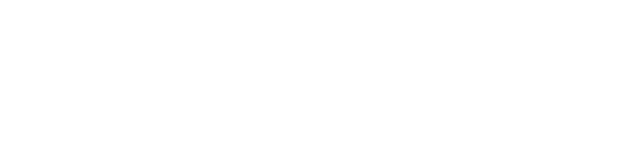
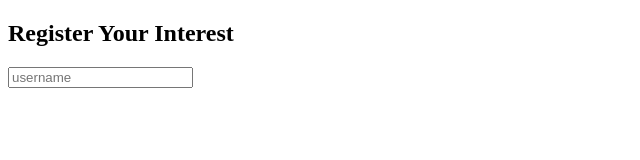
Before and after one commit to laurenclark/form-validation, a plain HTML site: page index.html in a window 1280 px wide. Shown: the whole page, without its empty margins (0-640 px from the left). Drawn offline with Linux system fonts and the light colour scheme.

Commit message:
Add input to form

```diff
--- a/index.html
+++ b/index.html
@@ -10,7 +10,18 @@
     </head>
     <body>
         <div class="container">
-            <form action="" id="form" class="form"></form>
+            <form action="" id="form" class="form">
+                <h2>Register Your Interest</h2>
+                <div class="form-control">
+                    <label for="username"></label>
+                    <input
+                        type="text"
+                        name="username"
+                        id="username"
+                        placeholder="username"
+                    />
+                </div>
+            </form>
         </div>
         <script src="./script.js"></script>
     </body>
```
